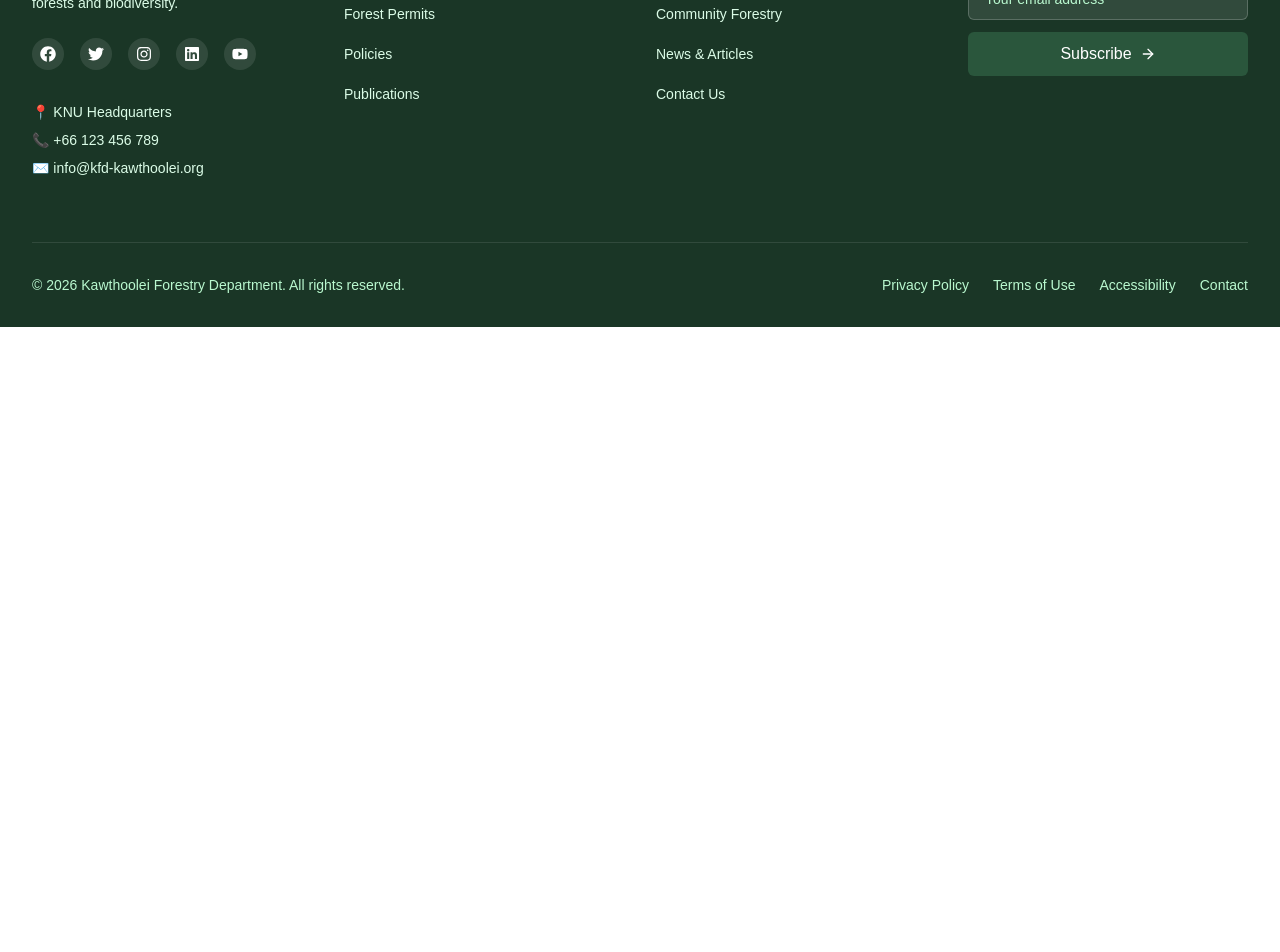
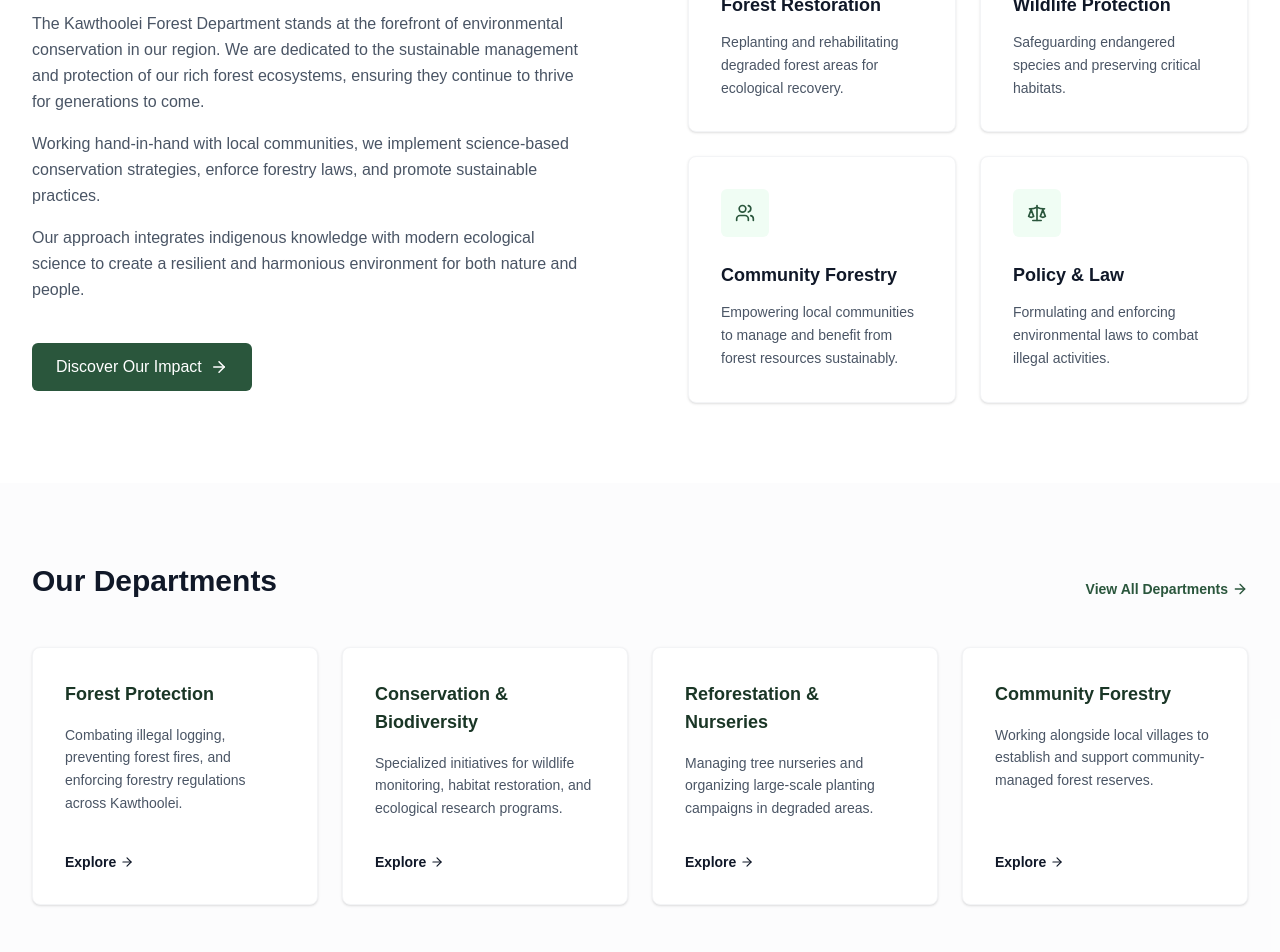
Before and after one commit to sawehkalanephaung/kfd_frontend, a Next.js app: page / in a window 1280 px wide. Shown: the part 1060-2012 px from the top of the page. Before the commit the page ends 1387 px from the top, so only its background shows below. Built offline with nearby package versions, Linux system fonts and the light colour scheme.

Commit message:
feat: landing page mission and departments sections

```diff
--- /dev/null
+++ b/src/app/(public)/_components/landing/DepartmentsSection.tsx
@@ -0,0 +1,69 @@
+import Link from "next/link";
+import { ArrowRight } from "lucide-react";
+
+export default function DepartmentsSection() {
+  const departments = [
+    {
+      title: "Forest Protection",
+      description: "Combating illegal logging, preventing forest fires, and enforcing forestry regulations across Kawthoolei.",
+      link: "/departments/protection"
+    },
+    {
+      title: "Conservation & Biodiversity",
+      description: "Specialized initiatives for wildlife monitoring, habitat restoration, and ecological research programs.",
+      link: "/departments/conservation"
+    },
+    {
+      title: "Reforestation & Nurseries",
+      description: "Managing tree nurseries and organizing large-scale planting campaigns in degraded areas.",
+      link: "/departments/reforestation"
+    },
+    {
+      title: "Community Forestry",
+      description: "Working alongside local villages to establish and support community-managed forest reserves.",
+      link: "/departments/community"
+    }
+  ];
+
+  return (
+    <section className="py-20 bg-gray-50/50">
+      <div className="container mx-auto px-4 sm:px-6 lg:px-8">
+
+        {/* Section Header */}
+        <div className="flex flex-col sm:flex-row sm:items-end justify-between mb-12 gap-4">
+          <h2 className="text-3xl font-bold text-gray-900">Our Departments</h2>
+          <Link
+            href="/departments"
+            className="text-sm font-semibold text-[#2a563c] hover:text-[#1a3626] flex items-center gap-1 transition-colors group"
+          >
+            View All Departments
+            <ArrowRight size={16} className="group-hover:translate-x-1 transition-transform" />
+          </Link>
+        </div>
+
+        {/* Cards Grid */}
+        <div className="grid grid-cols-1 md:grid-cols-2 lg:grid-cols-4 gap-6">
+          {departments.map((dept, index) => (
+            <div
+              key={index}
+              className="bg-white border border-gray-100 p-8 rounded-lg shadow-sm hover:shadow-md transition-all flex flex-col h-full"
+            >
+              <h3 className="text-lg font-bold text-[#1a3626] mb-4">{dept.title}</h3>
+              <p className="text-sm text-gray-600 leading-relaxed flex-grow mb-8">
+                {dept.description}
+              </p>
+              <Link
+                href={dept.link}
+                className="text-sm font-semibold text-gray-900 hover:text-[#2a563c] inline-flex items-center gap-1 group w-fit transition-colors"
+              >
+                Explore
+                <ArrowRight size={14} className="group-hover:translate-x-1 transition-transform" />
+              </Link>
+            </div>
+          ))}
+        </div>
+
+      </div>
+    </section>
+  );
+}
--- /dev/null
+++ b/src/app/(public)/_components/landing/MissionSection.tsx
@@ -0,0 +1,86 @@
+import Link from "next/link";
+import { ArrowRight, Trees, PawPrint, Users, Scale } from "lucide-react";
+
+export default function MissionSection() {
+  const cards = [
+    {
+      title: "Forest Restoration",
+      description: "Replanting and rehabilitating degraded forest areas for ecological recovery.",
+      icon: <Trees size={20} className="text-[#2a563c]" />
+    },
+    {
+      title: "Wildlife Protection",
+      description: "Safeguarding endangered species and preserving critical habitats.",
+      icon: <PawPrint size={20} className="text-[#2a563c]" />
+    },
+    {
+      title: "Community Forestry",
+      description: "Empowering local communities to manage and benefit from forest resources sustainably.",
+      icon: <Users size={20} className="text-[#2a563c]" />
+    },
+    {
+      title: "Policy & Law",
+      description: "Formulating and enforcing environmental laws to combat illegal activities.",
+      icon: <Scale size={20} className="text-[#2a563c]" />
+    }
+  ];
+
+  return (
+    <section className="py-20 bg-white">
+      <div className="container mx-auto px-4 sm:px-6 lg:px-8">
+        <div className="grid grid-cols-1 lg:grid-cols-2 gap-16 lg:gap-24 items-center">
+
+          {/* Left Text Block */}
+          <div className="space-y-6">
+            <h2 className="text-3xl md:text-4xl font-bold text-gray-900 leading-tight">
+              Building Nature's Future Through Governance & Science
+            </h2>
+            <div className="space-y-4 text-gray-600 leading-relaxed">
+              <p>
+                The Kawthoolei Forest Department stands at the forefront of environmental conservation in our region.
+                We are dedicated to the sustainable management and protection of our rich forest ecosystems, ensuring they
+                continue to thrive for generations to come.
+              </p>
+              <p>
+                Working hand-in-hand with local communities, we implement science-based conservation strategies,
+                enforce forestry laws, and promote sustainable practices.
+              </p>
+              <p>
+                Our approach integrates indigenous knowledge with modern ecological science to create a resilient
+                and harmonious environment for both nature and people.
+              </p>
+            </div>
+            <div className="pt-4">
+              <Link
+                href="/impact"
+                className="inline-flex items-center gap-2 bg-[#2a563c] hover:bg-[#326949] text-white font-medium px-6 py-3 rounded-md transition-colors"
+              >
+                Discover Our Impact
+                <ArrowRight size={18} />
+              </Link>
+            </div>
+          </div>
+
+          {/* Right Cards Grid */}
+          <div className="grid grid-cols-1 sm:grid-cols-2 gap-6">
+            {cards.map((card, index) => (
+              <div
+                key={index}
+                className="bg-white border border-gray-100 p-8 rounded-lg shadow-sm hover:shadow-md transition-shadow"
+              >
+                <div className="w-12 h-12 bg-green-50 rounded-md flex items-center justify-center mb-6">
+                  {card.icon}
+                </div>
+                <h3 className="text-lg font-bold text-gray-900 mb-3">{card.title}</h3>
+                <p className="text-sm text-gray-600 leading-relaxed">
+                  {card.description}
+                </p>
+              </div>
+            ))}
+          </div>
+
+        </div>
+      </div>
+    </section>
+  );
+}
--- a/src/app/(public)/page.tsx
+++ b/src/app/(public)/page.tsx
@@ -1,12 +1,16 @@
 import React from 'react';
 import HeroSection from './_components/landing/HeroSection';
 import StatsSection from './_components/landing/StatsSection';
+import MissionSection from './_components/landing/MissionSection';
+import DepartmentsSection from './_components/landing/DepartmentsSection';
 
 export default function PublicHome() {
   return (
     <>
       <HeroSection />
       <StatsSection />
+      <MissionSection />
+      <DepartmentsSection />
     </>
   );
 }
```
